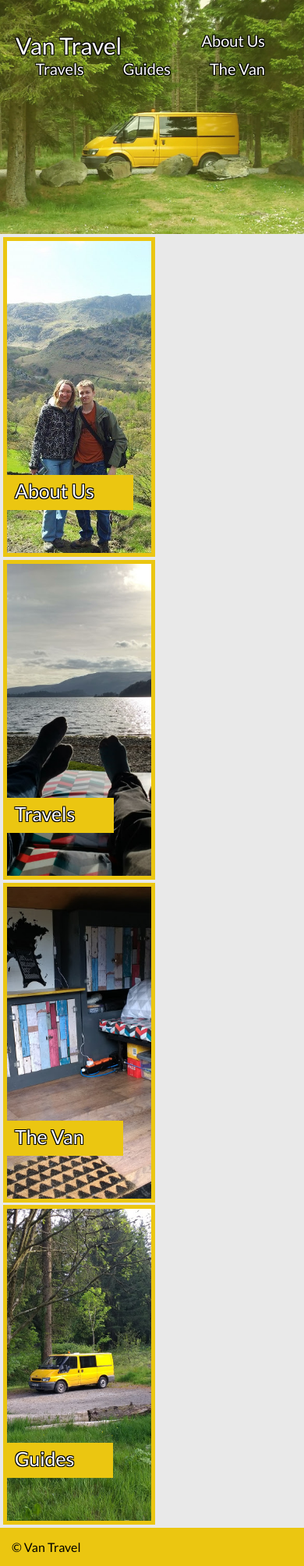
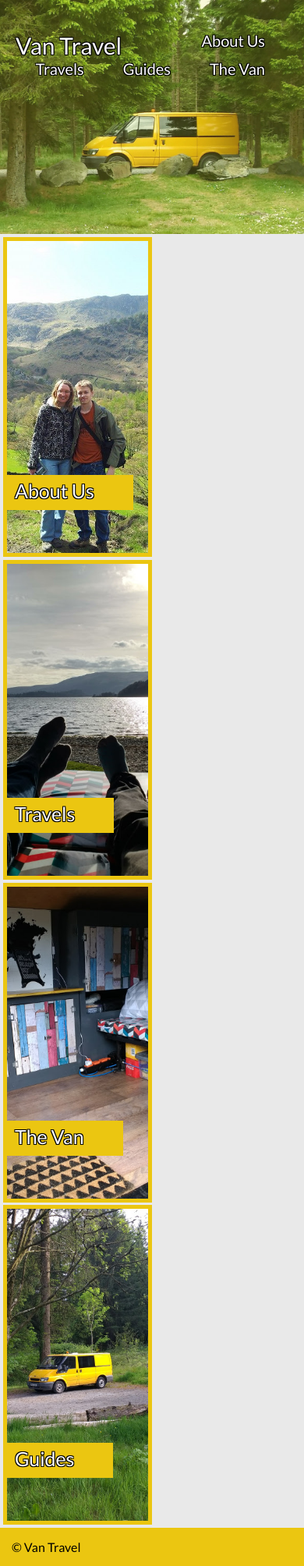
Before and after one commit to vantravel/vantravel.github.io, a Jekyll site: the page built from index.html, in a window 390 px wide. Shown: the whole page at 78% size. Built offline with Jekyll 4.4.1, drawn with Linux system fonts in a browser that asks for light colours.

Commit message:
Create vantravelstyles.css

```diff
--- a/css/vantravelstyles.css
+++ b/css/vantravelstyles.css
@@ -87,3 +87,8 @@ clear:both;
 background-color: rgb(235, 198, 17);
 padding: 15px;
 }
+@media screen and (max-width: 1000px) {
+  aside{
+    width:47%;
+  }
+}
```
